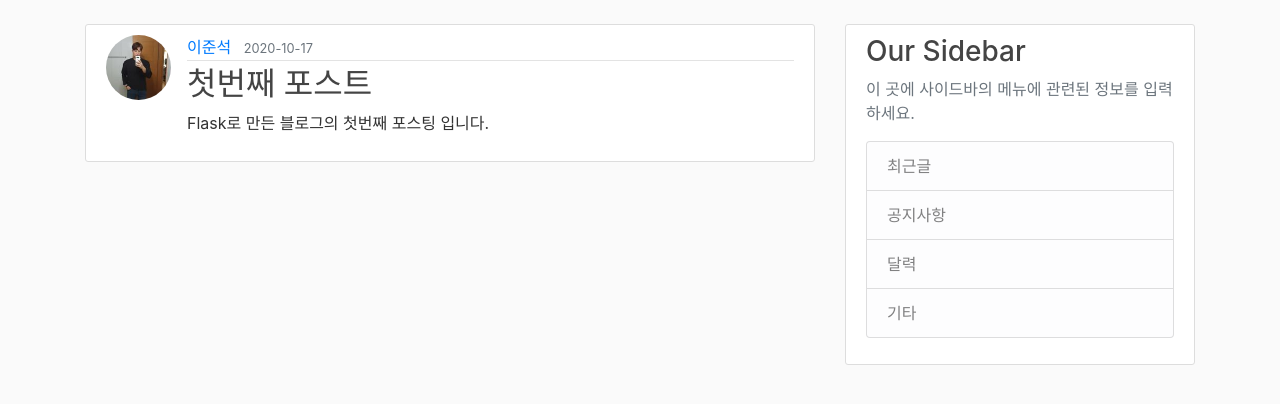
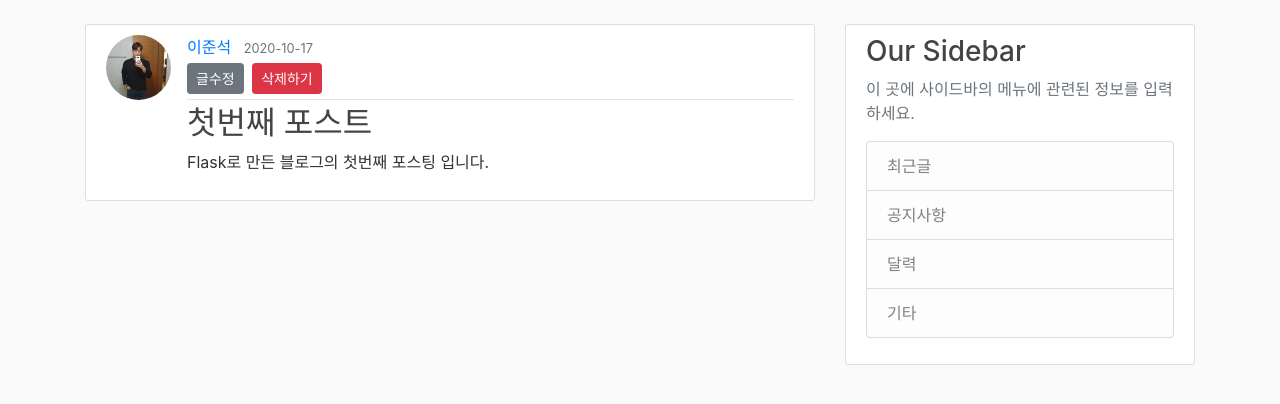
Before and after one commit to Seokeey/flask_blog, a Flask app: page /post/1 in a window 1280 px wide. Shown: the part 56-460 px from the top of the page. Run offline with Flask 2, Linux system fonts and the light colour scheme; a user stored in the database is signed in; data comes from the database, SQL or seed files in the repository; both versions use the stored data as it was after the commit; some libraries are stand-ins or nearby versions.

Commit message:
add update and delete post function

```diff
--- a/flaskblog/forms.py
+++ b/flaskblog/forms.py
@@ -86,6 +86,6 @@ class UpdateAccountForm(FlaskForm):
                 raise ValidationError('이미 사용중인 이메일 입니다.')
 
 class PostForm(FlaskForm):
-    title = StringField('Title', validators=[DataRequired()])
-    content = TextAreaField('Content', validators=[DataRequired()])
-    submit = SubmitField('Post')
+    title = StringField('제목', validators=[DataRequired()])
+    content = TextAreaField('내용', validators=[DataRequired()])
+    submit = SubmitField('글쓰기')
--- a/flaskblog/routes.py
+++ b/flaskblog/routes.py
@@ -1,7 +1,7 @@
 import os
 import secrets
 from PIL import Image
-from flask import render_template, redirect, url_for, flash, request
+from flask import render_template, redirect, url_for, flash, request, abort
 from flaskblog import app, db, bcrypt
 from flaskblog.forms import RegistrationForm, LoginForm, UpdateAccountForm, PostForm
 from flaskblog.models import User, Post
@@ -101,11 +101,43 @@ def new_post():
         post = Post(title=form.title.data, content=form.content.data, author=current_user)
         db.session.add(post)
         db.session.commit()
-        flash('Your post has been created', 'success')
+        flash('글이 작성되었습니다!', 'success')
         return redirect(url_for('home'))
-    return render_template('create_post.html', title='New Post', form=form)
+    return render_template('create_post.html', title='New Post',
+                            form=form, legend='새 게시글 작성하기')
 
 @app.route("/post/<int:post_id>")
 def post(post_id):
     post = Post.query.get_or_404(post_id)
     return render_template('post.html', title=post.title, post=post)
+
+@app.route("/post/<int:post_id>/update", methods=['GET', 'POST'])
+@login_required
+def update_post(post_id):
+    post = Post.query.get_or_404(post_id)
+    if post.author != current_user:
+        abort(403)
+    form = PostForm()
+    if form.validate_on_submit():
+        post.title = form.title.data
+        post.content = form.content.data
+        db.session.commit()
+        flash('게시글이 수정되었습니다!', 'success')
+        return redirect(url_for('post', post_id=post.id))
+    elif request.method == 'GET':
+        form.title.data = post.title
+        form.content.data = post.content
+    return render_template('create_post.html', title='Update Post',
+                           form=form, legend='게시글 수정하기')
+
+
+@app.route("/post/<int:post_id>/delete", methods=['POST'])
+@login_required
+def delete_post(post_id):
+    post = Post.query.get_or_404(post_id)
+    if post.author != current_user:
+        abort(403)
+    db.session.delete(post)
+    db.session.commit()
+    flash('게시글이 삭제되었습니다!', 'success')
+    return redirect(url_for('home'))
--- a/flaskblog/templates/create_post.html
+++ b/flaskblog/templates/create_post.html
@@ -4,7 +4,7 @@
     <form method="POST" action="">
         {{ form.hidden_tag() }}
         <fieldset class="form-group">
-            <legend class="border-bottom mb-4">글쓰기</legend>
+            <legend class="border-bottom mb-4">{{ legend }}</legend>
             <div class="form-group">
                 {{ form.title.label(class="form-control-label") }}
                 {% if form.title.errors %}
--- a/flaskblog/templates/post.html
+++ b/flaskblog/templates/post.html
@@ -1,4 +1,3 @@
-
 {% extends "layout.html" %}
 {% block content %}
   <article class="media content-section">
@@ -7,9 +6,34 @@
       <div class="article-metadata">
         <a class="mr-2" href="#">{{ post.author.username }}</a>
         <small class="text-muted">{{ post.date_posted.strftime('%Y-%m-%d') }}</small>
+        {% if post.author == current_user %}
+          <div>
+            <a class="btn btn-secondary btn-sm mt-1 mb-1" href="{{ url_for('update_post', post_id=post.id) }}">글수정</a>
+            <button type="button" class="btn btn-danger btn-sm m-1" data-toggle="modal" data-target="#deleteModal">삭제하기</button>
+          </div>
+        {% endif %}
       </div>
       <h2 class="article-title">{{ post.title }}</h2>
       <p class="article-content">{{ post.content }}</p>
     </div>
   </article>
+  <!-- Modal -->
+  <div class="modal fade" id="deleteModal" tabindex="-1" role="dialog" aria-labelledby="deleteModalLabel" aria-hidden="true">
+    <div class="modal-dialog" role="document">
+      <div class="modal-content">
+        <div class="modal-header">
+          <h5 class="modal-title" id="deleteModalLabel">게시글을 삭제하시겠습니까??</h5>
+          <button type="button" class="close" data-dismiss="modal" aria-label="Close">
+            <span aria-hidden="true">&times;</span>
+          </button>
+        </div>
+        <div class="modal-footer">
+          <button type="button" class="btn btn-secondary" data-dismiss="modal">취소</button>
+          <form action="{{ url_for('delete_post', post_id=post.id) }}" method="POST">
+            <input class="btn btn-danger" type="submit" value="삭제하기">
+          </form>
+        </div>
+      </div>
+    </div>
+  </div>
 {% endblock content %}
```
Also changed, not shown: flaskblog/site.db, 2 other files. Lines whose indentation alone changed are shown as unchanged.
